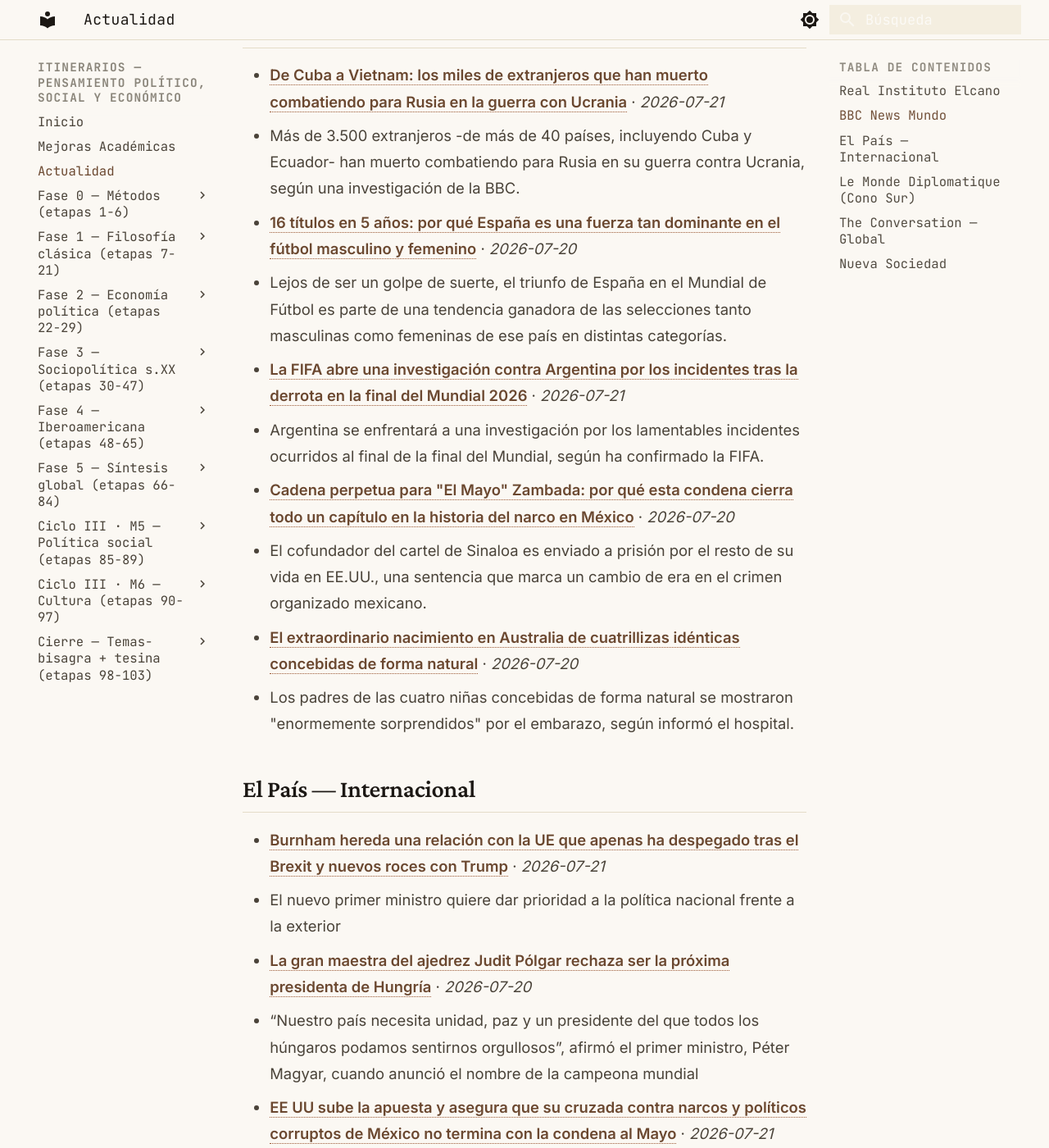
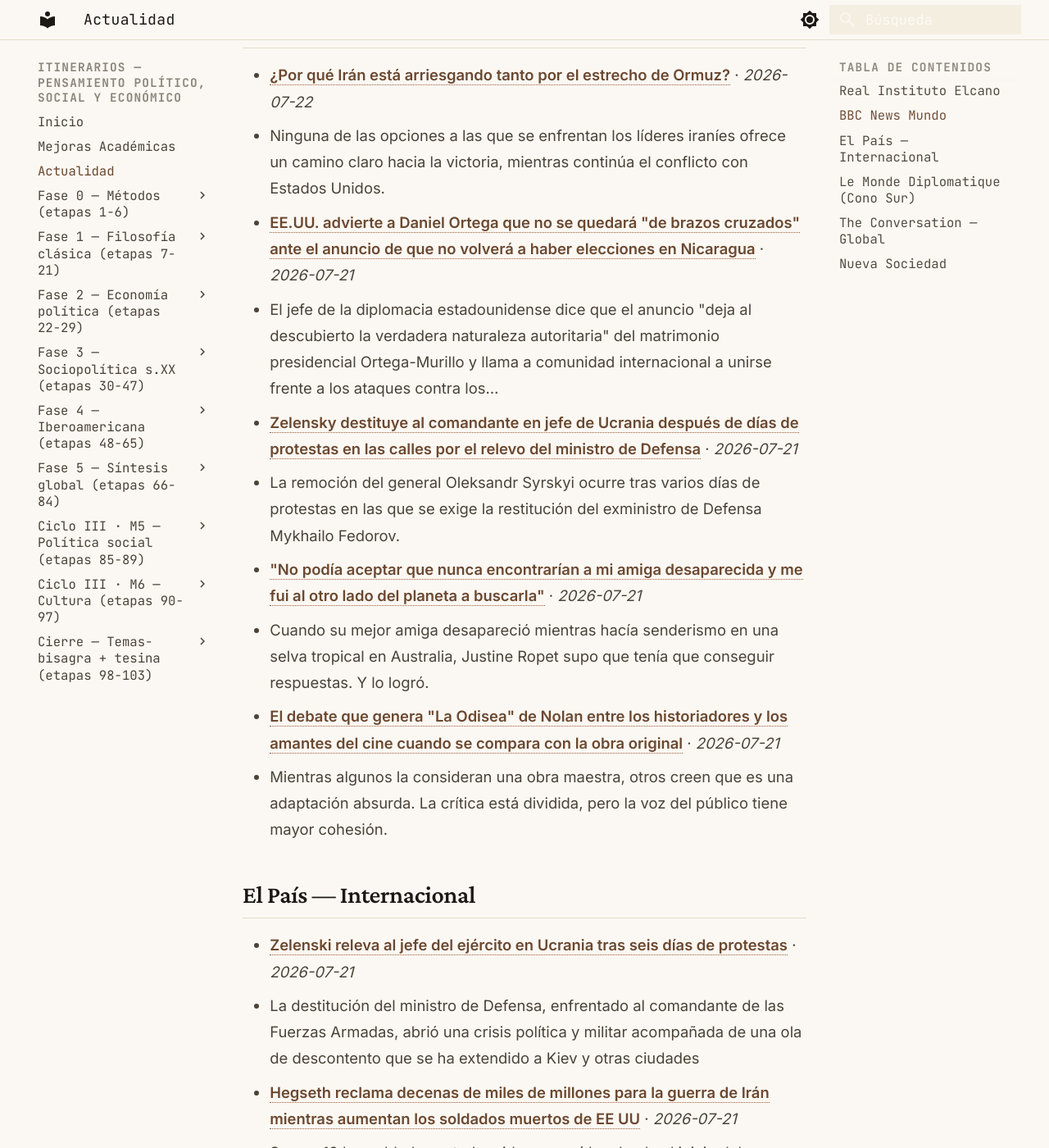
Before and after one commit to MrSpagVi/Curso, an MkDocs documentation site: the page built from docs/actualidad.md, in a window 1280 px wide and 1400 px high, scrolled down 823 px. Shown: the whole window at 82% size. Built offline with MkDocs 1.6.1 and Material for MkDocs 9.7.7, drawn with Linux system fonts in a browser that asks for light colours; some of the changed text lies outside the part shown.

Commit message:
auto: actualidad 2026-07-22

```diff
--- a/docs/actualidad.md
+++ b/docs/actualidad.md
@@ -6,7 +6,7 @@ title: Actualidad
 
 Últimos titulares de fuentes que dictan agenda en ciencia política y geopolítica. Actualizado automáticamente cada día (vía GitHub Actions).
 
-_Última actualización: 2026-07-21 08:10 UTC_
+_Última actualización: 2026-07-22 08:10 UTC_
 
 !!! tip "Ritual mensual — #actualidad"
     El último sábado de cada mes: agarrá **un** titular de los de abajo y escribí **300 palabras** aplicándole **2 autores** del último mes que leíste. ¿Qué diría cada uno? ¿En qué chocan? No resumas la noticia — usala como caso para pensar con las herramientas que venís construyendo. Guardá el texto con el tag `#actualidad` en tu sistema de notas. Esto convierte la teoría en criterio sobre la coyuntura: el objetivo del plan no es citar a Maquiavelo, es leer el presente con él.
@@ -17,25 +17,25 @@ _Sin datos en esta ejecución. Visitar fuente: [https://www.realinstitutoelcano.
 
 ## BBC News Mundo
 
-- **[De Cuba a Vietnam: los miles de extranjeros que han muerto combatiendo para Rusia en la guerra con Ucrania](https://www.bbc.com/mundo/articles/c2dkly9wr80o?at_medium=RSS&at_campaign=rss)** · *2026-07-21*
-  - Más de 3.500 extranjeros -de más de 40 países, incluyendo Cuba y Ecuador- han muerto combatiendo para Rusia en su guerra contra Ucrania, según una investigación de la BBC.
-- **[16 títulos en 5 años: por qué España es una fuerza tan dominante en el fútbol masculino y femenino](https://www.bbc.com/mundo/articles/c9v4n34k9ylo?at_medium=RSS&at_campaign=rss)** · *2026-07-20*
-  - Lejos de ser un golpe de suerte, el triunfo de España en el Mundial de Fútbol es parte de una tendencia ganadora de las selecciones tanto masculinas como femeninas de ese país en distintas categorías.
-- **[La FIFA abre una investigación contra Argentina por los incidentes tras la derrota en la final del Mundial 2026](https://www.bbc.com/mundo/articles/cwye8j2yq83o?at_medium=RSS&at_campaign=rss)** · *2026-07-21*
-  - Argentina se enfrentará a una investigación por los lamentables incidentes ocurridos al final de la final del Mundial, según ha confirmado la FIFA.
-- **[Cadena perpetua para "El Mayo" Zambada: por qué esta condena cierra todo un capítulo en la historia del narco en México](https://www.bbc.com/mundo/articles/czrj753dx13o?at_medium=RSS&at_campaign=rss)** · *2026-07-20*
-  - El cofundador del cartel de Sinaloa es enviado a prisión por el resto de su vida en EE.UU., una sentencia que marca un cambio de era en el crimen organizado mexicano.
-- **[El extraordinario nacimiento en Australia de cuatrillizas idénticas concebidas de forma natural](https://www.bbc.com/mundo/articles/cwymxl3pewxo?at_medium=RSS&at_campaign=rss)** · *2026-07-20*
-  - Los padres de las cuatro niñas concebidas de forma natural se mostraron "enormemente sorprendidos" por el embarazo, según informó el hospital.
+- **[¿Por qué Irán está arriesgando tanto por el estrecho de Ormuz?](https://www.bbc.com/mundo/articles/c70gekd822wo?at_medium=RSS&at_campaign=rss)** · *2026-07-22*
+  - Ninguna de las opciones a las que se enfrentan los líderes iraníes ofrece un camino claro hacia la victoria, mientras continúa el conflicto con Estados Unidos.
+- **[EE.UU. advierte a Daniel Ortega que no se quedará "de brazos cruzados" ante el anuncio de que no volverá a haber elecciones en Nicaragua](https://www.bbc.com/mundo/articles/c980ljw9e3ro?at_medium=RSS&at_campaign=rss)** · *2026-07-21*
+  - El jefe de la diplomacia estadounidense dice que el anuncio "deja al descubierto la verdadera naturaleza autoritaria" del matrimonio presidencial Ortega-Murillo y llama a comunidad internacional a unirse frente a los ataques contra los…
+- **[Zelensky destituye al comandante en jefe de Ucrania después de días de protestas en las calles por el relevo del ministro de Defensa](https://www.bbc.com/mundo/articles/cr596evgv1jo?at_medium=RSS&at_campaign=rss)** · *2026-07-21*
+  - La remoción del general Oleksandr Syrskyi ocurre tras varios días de protestas en las que se exige la restitución del exministro de Defensa Mykhailo Fedorov.
+- **["No podía aceptar que nunca encontrarían a mi amiga desaparecida y me fui al otro lado del planeta a buscarla"](https://www.bbc.com/mundo/articles/c39en94xnmno?at_medium=RSS&at_campaign=rss)** · *2026-07-21*
+  - Cuando su mejor amiga desapareció mientras hacía senderismo en una selva tropical en Australia, Justine Ropet supo que tenía que conseguir respuestas. Y lo logró.
+- **[El debate que genera "La Odisea" de Nolan entre los historiadores y los amantes del cine cuando se compara con la obra original](https://www.bbc.com/mundo/articles/cvg76w27x9do?at_medium=RSS&at_campaign=rss)** · *2026-07-21*
+  - Mientras algunos la consideran una obra maestra, otros creen que es una adaptación absurda. La crítica está dividida, pero la voz del público tiene mayor cohesión.
 
 ## El País — Internacional
 
-- **[Burnham hereda una relación con la UE que apenas ha despegado tras el Brexit y nuevos roces con Trump](https://elpais.com/internacional/2026-07-21/burnham-hereda-una-relacion-con-la-ue-que-apenas-ha-despegado-tras-el-brexit-y-nuevos-roces-con-trump.html)** · *2026-07-21*
-  - El nuevo primer ministro quiere dar prioridad a la política nacional frente a la exterior
-- **[La gran maestra del ajedrez Judit Pólgar rechaza ser la próxima presidenta de Hungría](https://elpais.com/internacional/2026-07-20/la-gran-maestra-del-ajedrez-judit-polgar-rechaza-ser-la-proxima-presidenta-de-hungria.html)** · *2026-07-20*
-  - “Nuestro país necesita unidad, paz y un presidente del que todos los húngaros podamos sentirnos orgullosos”, afirmó el primer ministro, Péter Magyar, cuando anunció el nombre de la campeona mundial
-- **[EE UU sube la apuesta y asegura que su cruzada contra narcos y políticos corruptos de México no termina con la condena al Mayo](https://elpais.com/mexico/2026-07-21/ee-uu-sube-la-apuesta-y-asegura-que-su-cruzada-contra-narcos-y-politicos-corruptos-de-mexico-no-termina-con-la-condena-al-mayo.html)** · *2026-07-21*
-  - Washington sostiene que la relación entre el crimen organizado y el Gobierno en México es indisoluble, mientras Sheinbaum exige respeto a la soberanía y coordinación sin sometimiento
+- **[Zelenski releva al jefe del ejército en Ucrania tras seis días de protestas](https://elpais.com/internacional/2026-07-21/zelenski-releva-al-jefe-del-ejercito-en-ucrania-tras-seis-dias-de-protestas.html)** · *2026-07-21*
+  - La destitución del ministro de Defensa, enfrentado al comandante de las Fuerzas Armadas, abrió una crisis política y militar acompañada de una ola de descontento que se ha extendido a Kiev y otras ciudades
+- **[Hegseth reclama decenas de miles de millones para la guerra de Irán mientras aumentan los soldados muertos de EE UU](https://elpais.com/internacional/2026-07-21/hegseth-reclama-decenas-de-miles-de-millones-para-la-guerra-de-iran-mientras-aumentan-los-soldados-muertos-de-ee-uu.html)** · *2026-07-21*
+  - Son ya 18 los soldados estadounidenses caídos desde el inicio del conflicto, que según el secretario de Defensa ha costado 37.500 millones de dólares
+- **[El Tribunal Penal Internacional resiste ante el asedio de Estados Unidos, que se propone desmantelarlo “ladrillo a ladrillo”](https://elpais.com/internacional/2026-07-22/el-tribunal-penal-internacional-resiste-ante-el-asedio-de-estados-unidos-que-se-propone-desmantelarlo-ladrillo-a-ladrillo.html)** · *2026-07-22*
+  - Marco Rubio aumenta la presión sobre la institución y su personal, y reclama a los aliados de Washington que le den también la espalda
 - **[La testosterona, al mando en la Casa Blanca](https://elpais.com/internacional/2026-07-19/la-testosterona-al-mando-en-la-casa-blanca.html)** · *2026-07-19*
   - Al presidente de EE UU se le da muy bien amedrentar con bombardeos, pero no es capaz de alcanzar su objetivo: la derrota de Irán
 - **[El círculo marroquí de Alí Lmrabet](https://elpais.com/internacional/2026-07-14/el-circulo-marroqui-de-ali-lmrabet.html)** · *2026-07-14*
@@ -47,16 +47,16 @@ _Sin datos en esta ejecución. Visitar fuente: [https://www.eldiplo.org/feed/](h
 
 ## The Conversation — Global
 
-- **[How was the first language formed?](https://theconversation.com/how-was-the-first-language-formed-287887)** · *2026-07-21*
-  - Listen to the The Conversation’s Curious Kids podcast to hear anthropologist April Nowell explain the origins of language.
-- **[What boom in international students? The total number living in Australia is lower than before the pandemic](https://theconversation.com/what-boom-in-international-students-the-total-number-living-in-australia-is-lower-than-before-the-pandemic-287780)** · *2026-07-21*
-  - The most recent data shows the total number of international students living in Australia is slightly lower than what it was before lockdowns.
-- **[Why engagement with Myanmar’s junta is risky without proof of life for Aung San Suu Kyi](https://theconversation.com/why-engagement-with-myanmars-junta-is-risky-without-proof-of-life-for-aung-san-suu-kyi-287874)** · *2026-07-21*
-  - Southeast Asian leaders say direct diplomacy with Myanmar is the only way to end the five-year civil war. Opponents of the military regime aren’t convinced.
-- **[Homer’s Odysseus was never a perfect hero. Christopher Nolan’s film understands this](https://theconversation.com/homers-odysseus-was-never-a-perfect-hero-christopher-nolans-film-understands-this-281982)** · *2026-07-21*
-  - Hollywood has a habit of rendering complex literary heroes into one-dimensional figures. Nolan’s The Odyssey dodges this trap.
-- **[We set 10,000 traps in search of a rare native mouse. Here’s what we found](https://theconversation.com/we-set-10-000-traps-in-search-of-a-rare-native-mouse-heres-what-we-found-287764)** · *2026-07-21*
-  - The pint-sized pookila faces uncertainty in Queensland, as two experts explain.
+- **[View from The Hill:  Labor’s Andrew Charlton surfs the AI wave](https://theconversation.com/view-from-the-hill-labors-andrew-charlton-surfs-the-ai-wave-287183)** · *2026-07-22*
+  - If his impressive academic record is any measure, Andrew Charlton might lay claim to one of the highest IQs in the parliamentary Labor party. Now, with his central role in the government’s AI policy, he’s…
+- **[Chancellor John Healey faces serious challenges in funding Burnham’s grand aspirations](https://theconversation.com/chancellor-john-healey-faces-serious-challenges-in-funding-burnhams-grand-aspirations-288005)** · *2026-07-22*
+  - Burnham has a long wish list but the UK economy is weak.
+- **[Reassuring touch kept the peace six million years before humans evolved – new research](https://theconversation.com/reassuring-touch-kept-the-peace-six-million-years-before-humans-evolved-new-research-286077)** · *2026-07-22*
+  - Friendly touching to prevent a fight may be one of our most ancient social tools.
+- **[NAPLAN results are coming home. Here’s what parents should keep in mind](https://theconversation.com/naplan-results-are-coming-home-heres-what-parents-should-keep-in-mind-287973)** · *2026-07-22*
+  - For some families, NAPLAN results will confirm what they already know. For others, they may contain surprises or raise concerns.
+- **[‘hello there the jacobian conjecture is false thanx’: why a tiny social media post has mathematicians rethinking AI](https://theconversation.com/hello-there-the-jacobian-conjecture-is-false-thanx-why-a-tiny-social-media-post-has-mathematicians-rethinking-ai-283883)** · *2026-07-22*
+  - Yet another longstanding mathematical question has been resolved by AI – and it feels a little different from the ones that have come before
 
 ## Nueva Sociedad
 
```
